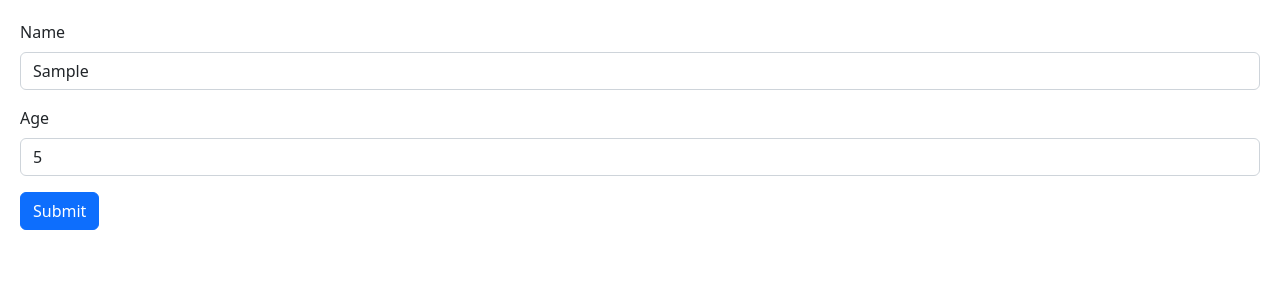
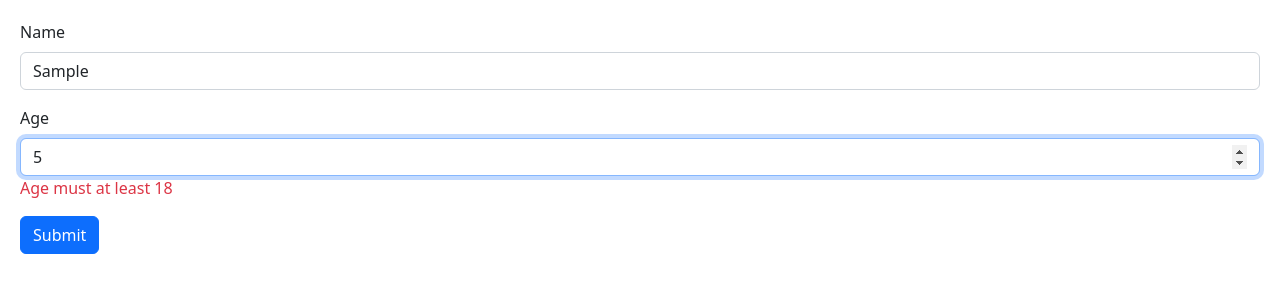
Before and after one commit to ecnerret-adajet/react-app-18, a React (Vite) app: page / in a window 1280 px wide. Both pictures are taken after typing "Sample", "5" into the empty fields and a click on the button "Submit". Shown: the top 300 px of the page. Built offline with nearby package versions, Linux system fonts and the light colour scheme.

Commit message:
Schema based validation with Zod

```diff
--- a/package.json
+++ b/package.json
@@ -10,6 +10,7 @@
     "preview": "vite preview"
   },
   "dependencies": {
+    "@hookform/resolvers": "^2.9.11",
     "@types/styled-components": "^5.1.26",
     "bootstrap": "^5.2.3",
     "immer": "^9.0.19",
@@ -17,7 +18,8 @@
     "react-dom": "^18.2.0",
     "react-hook-form": "7.43",
     "react-icons": "^4.7.1",
-    "styled-components": "^6.0.6"
+    "styled-components": "^6.0.6",
+    "zod": "^3.21.4"
   },
   "devDependencies": {
     "@types/react": "^18.2.15",
--- a/src/components/Form.tsx
+++ b/src/components/Form.tsx
@@ -1,17 +1,24 @@
 import React, { FormEvent, useRef, useState } from "react";
 import { useForm } from "react-hook-form";
+import { z } from 'zod';
+import { zodResolver } from '@hookform/resolvers/zod';
 
-interface FormData {
-  name: string;
-  age: number;
-}
+const schema = z.object({
+    name: z.string().min(3, { message: "Name must be at least 3 character" }),
+    age: z
+        .number({ invalid_type_error: 'Age field is require' })
+        .min(18, { message: "Age must at least 18" })
+});
+
+type FormData = z.infer<typeof schema>;
 
 function Form() {
+
   const {
     register,
     handleSubmit,
     formState: { errors },
-  } = useForm<FormData>();
+  } = useForm<FormData>({ resolver: zodResolver(schema) });
 
   const onSubmit = (data: FieldValues) => console.log(data);
 
@@ -22,18 +29,13 @@
           Name
         </label>
         <input
-          {...register("name", { required: true, minLength: 3 })}
+          {...register("name")}
           id="name"
           type="text"
           className="form-control"
         />
-        {errors.name?.type === "required" && (
-          <p className="text-danger"> the name field is required </p>
-        )}
-        {errors.name?.type === "minLength" && (
-          <p className="text-danger">
-            the name must be at least 3 characters
-          </p>
+        {errors.name  && (
+          <p className="text-danger">{errors.name.message}</p>
         )}
       </div>
       <div className="mb-3">
@@ -41,11 +43,14 @@
           Age
         </label>
         <input
-          {...register("age")}
+          {...register("age", { valueAsNumber: true })}
           id="age"
           type="number"
           className="form-control"
         />
+        {errors.age  && (
+          <p className="text-danger">{errors.age.message}</p>
+        )}
       </div>
       <button className="btn btn-primary" type="submit">
         Submit
```
Also changed, not shown: 1 other file (tests, documents, lock files or other folders).
